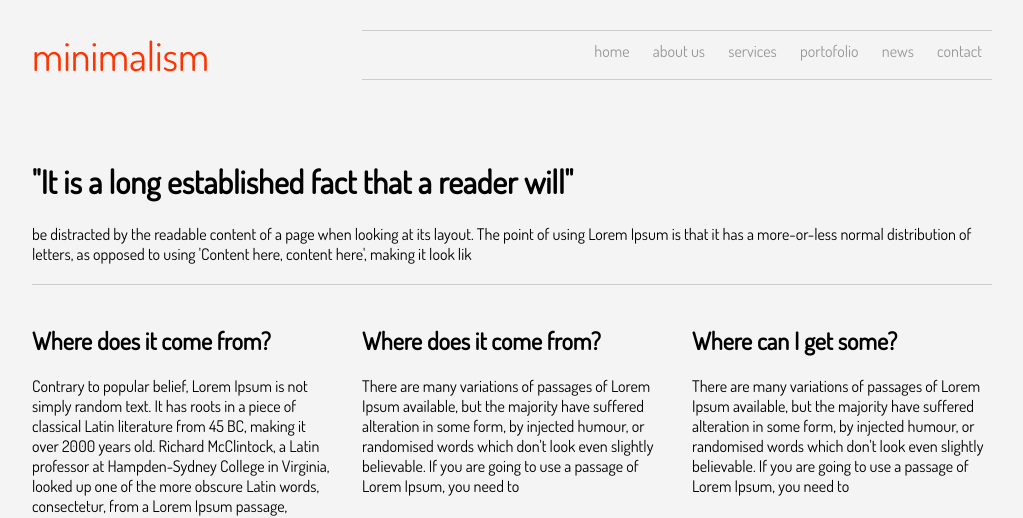
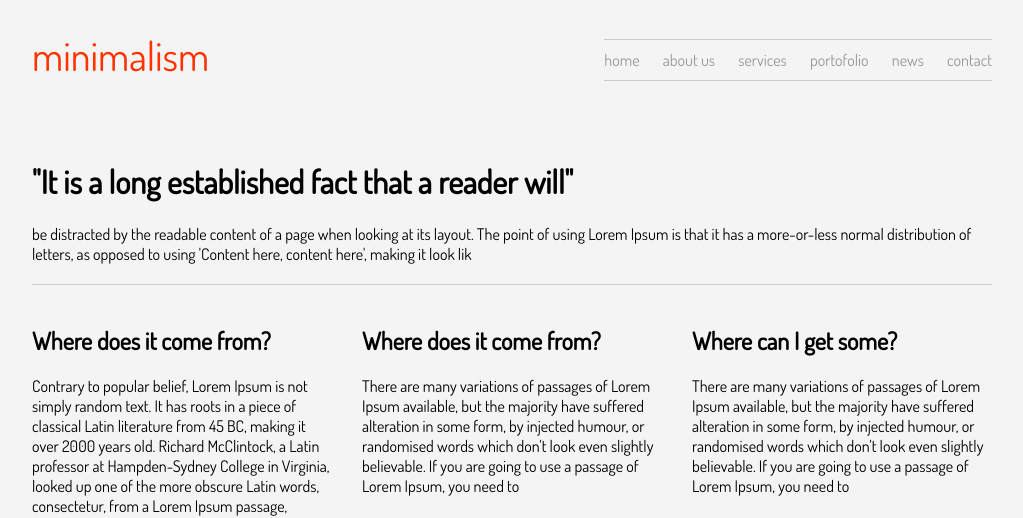
Before and after one commit to roniaditya/html-test-2, a plain HTML site: page index.html in a window 1280 px wide. Shown: the top 518 px of the page, without its empty margins (128-1151 px from the left). Drawn offline with Linux system fonts and the light colour scheme.

Commit message:
perbaikan menu

```diff
--- a/index.html
+++ b/index.html
@@ -12,13 +12,15 @@
         <div class="row">
           <div class="col-1" id="logo">Minimalism
           </div>
-          <div class="col-2" id="menu">
-            <a href="#">Home</a>
-            <a href="#"> About us</a>
-            <a href="#"> Services</a>
-            <a href="#"> Portofolio</a>
-            <a href="#"> News</a>
-            <a href="#"> Contact</a>
+          <div class="col-2 text-right">
+            <ul id="menu">
+              <li><a href="#">Home</a></li>
+              <li><a href="#"> About us</a></li>
+              <li><a href="#"> Services</a></li>
+              <li><a href="#"> Portofolio</a></li>
+              <li><a href="#"> News</a></li>
+              <li><a href="#"> Contact</a></li>
+            </ul>
           </div>
         </div>
       </div>
--- a/style.css
+++ b/style.css
@@ -35,21 +35,31 @@ body {
   color: #ff3300;
 }
 
-#menu {
-  text-align: right;
+ul#menu {
   text-transform: lowercase;
   color: #999;
   border-top: 1px #ccc solid;
   border-bottom: 1px #ccc solid;
   padding-top:10px;
   padding-bottom:10px;
+  padding-left:0;
+  padding-right: 0;
+  display: inline;
+  list-style: none;
 }
 
-#menu > a {
+ul#menu > li {
+  display: inline;
+  margin-left:20px;
+}
+
+ul#menu > li:first-child {
+  margin-left:0;
+}
+
+ul#menu > li > a {
   color: #999;
   text-decoration: none;
-  margin-left:10px;
-  margin-right:10px;
 }
 
 #body-row-1 {
@@ -107,3 +117,8 @@ body {
   color:#ccc;
   text-align:right;
 }
+
+.text-right {
+  text-align: right;
+  margin-top:20px;
+}
```
